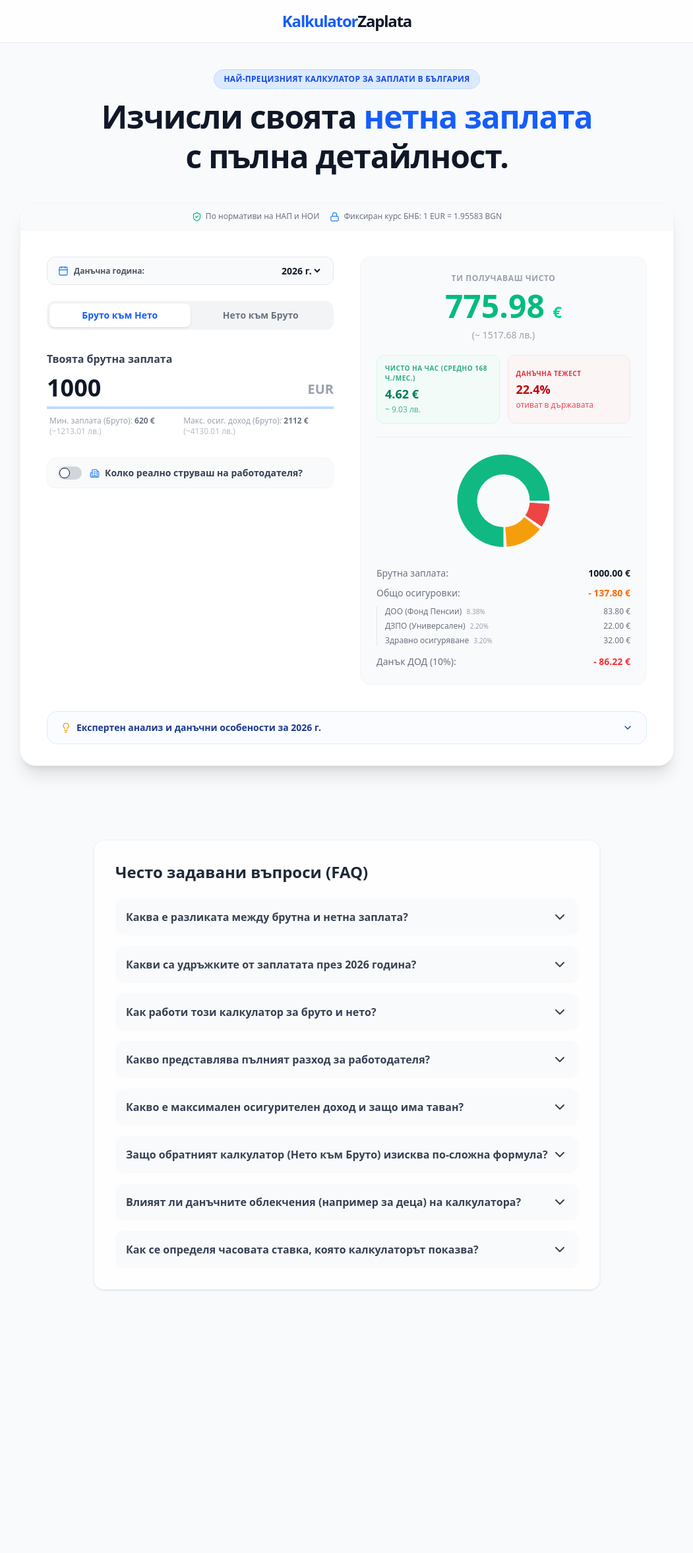
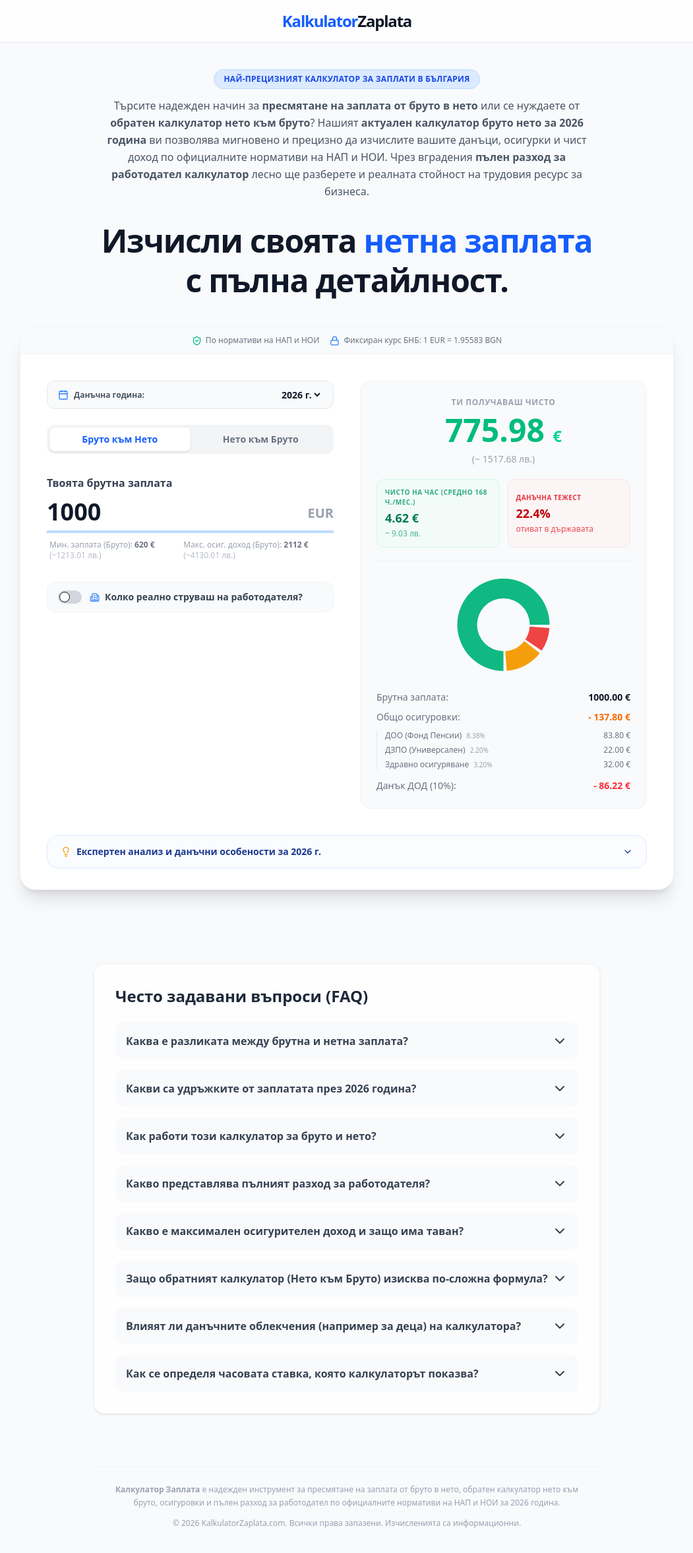
Before and after one commit to lozanoverik-art/Kalkulator-Zaplata, a Next.js app: page / in a window 1280 px wide. Shown: the top 2354 px of the page at 66% size, without its empty margins (114-1165 px from the left). Before the commit the page ends 2051 px from the top, so only its background shows below. Built offline with nearby package versions, Linux system fonts and the light colour scheme.

Commit message:
added footer

```diff
--- a/app/page.tsx
+++ b/app/page.tsx
@@ -19,6 +19,20 @@ export default function Home() {
         <div className="text-center max-w-3xl mx-auto mb-10 space-y-3">
           <div className="inline-flex items-center gap-2 bg-blue-100 text-blue-700 px-3.5 py-1.5 rounded-full text-xs font-extrabold tracking-wide uppercase border border-blue-200">
             Най-прецизният калкулатор за заплати в България
+          </div>
+          <div className="max-w-3xl mx-auto mb-8 px-4 text-center text-gray-600 text-sm md:text-base leading-relaxed">
+            <p>
+              Търсите надежден начин за{" "}
+              <strong>пресмятане на заплата от бруто в нето</strong> или се
+              нуждаете от <strong>обратен калкулатор нето към бруто</strong>?
+              Нашият{" "}
+              <strong>актуален калкулатор бруто нето за 2026 година</strong> ви
+              позволява мигновено и прецизно да изчислите вашите данъци,
+              осигурки и чист доход по официалните нормативи на НАП и НОИ. Чрез
+              вградения <strong>пълен разход за работодател калкулатор</strong>{" "}
+              лесно ще разберете и реалната стойност на трудовия ресурс за
+              бизнеса.
+            </p>
           </div>
           <h1 className="text-3xl md:text-5xl font-black text-gray-900 tracking-tight leading-tight">
             Изчисли своята <span className="text-blue-600">нетна заплата</span>{" "}
@@ -388,6 +402,18 @@ export default function Home() {
           }),
         }}
       />
+      <footer className="max-w-3xl mx-auto mt-20 mb-10 px-6 text-center text-gray-400 text-xs leading-relaxed border-t border-gray-100 pt-6">
+        <p className="mb-3">
+          <strong>Калкулатор Заплата</strong> е надежден инструмент за
+          пресмятане на заплата от бруто в нето, обратен калкулатор нето към
+          бруто, осигуровки и пълен разход за работодател по официалните
+          нормативи на НАП и НОИ за 2026 година.
+        </p>
+        <p>
+          © {new Date().getFullYear()} KalkulatorZaplata.com. Всички права
+          запазени. Изчисленията са информационни.
+        </p>
+      </footer>
     </main>
   );
 }
```
Also changed, not shown: app/icon.svg (added).
